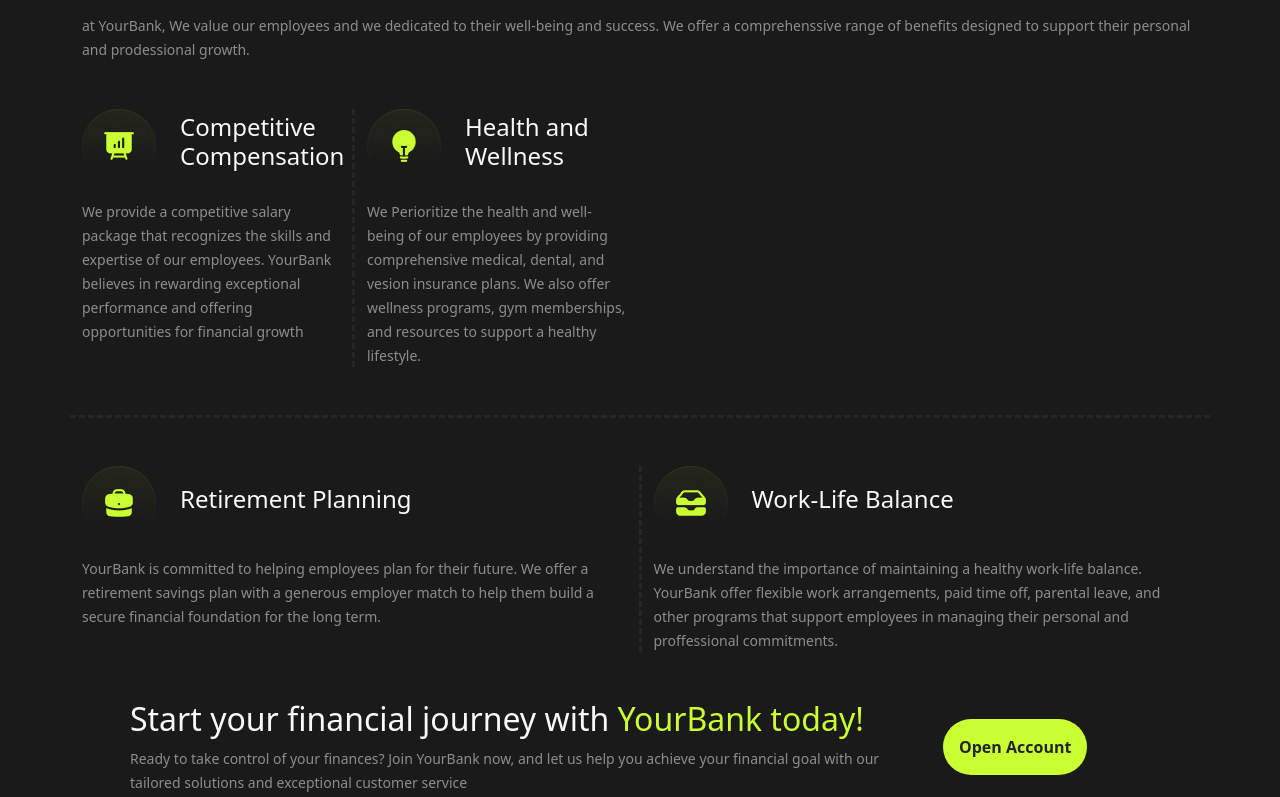
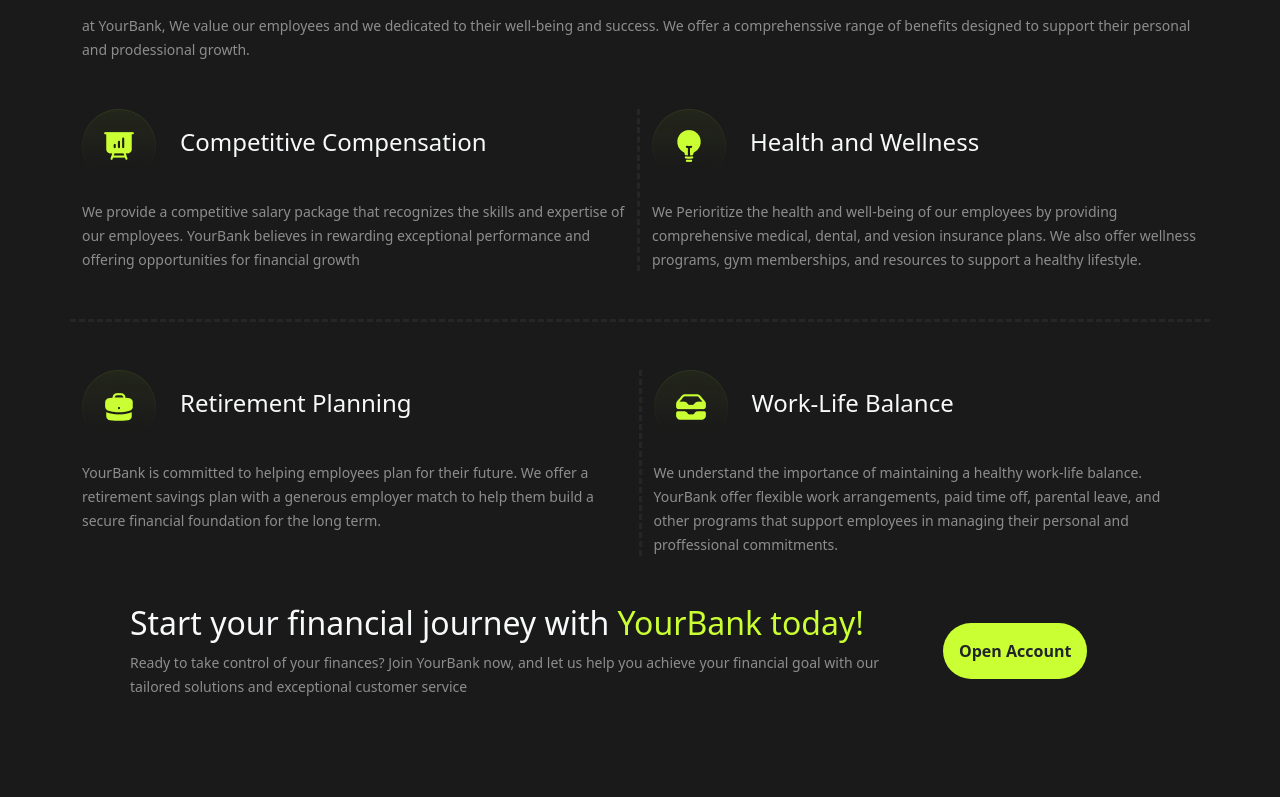
Before and after one commit to alimaher07/Eraasoft-Semi-Final, a plain HTML site: page careers.html in a window 1280 px wide. Shown: the part 1445-2242 px from the top of the page. Drawn offline with nearby package versions, Linux system fonts and the light colour scheme.

```diff
--- a/careers.html
+++ b/careers.html
@@ -89,14 +89,14 @@
         <small class="text-white-50">at YourBank, We value our employees and we dedicated to their well-being and success. We offer a comprehenssive range of benefits designed to support their personal and prodessional growth.</small>
       </div>
       <div class="row mt-5">
-        <div class="col-12 col-sm-3" style="border-right: 3px dashed #262626;">
+        <div class="col-12 col-sm-6" style="border-right: 3px dashed #262626;">
           <div class="container-title d-flex align-items-center gap-4 pb-3">
               <img src="./assets/style/images/C-Icon.png" alt="">
               <h4 class="text-light">Competitive Compensation</h4>
           </div>
           <small class="text-white-50">We provide a competitive salary package that recognizes the skills and expertise of our employees. YourBank believes in rewarding exceptional performance and offering opportunities for financial growth</small>
         </div>
-        <div class="col-12 col-sm-3">
+        <div class="col-12 col-sm-6">
           <div class="container-title d-flex align-items-center gap-4 pb-3">
               <img src="./assets/style/images/C2-Icon.png" alt="">
               <h4 class="text-light">Health and Wellness</h4>
```
